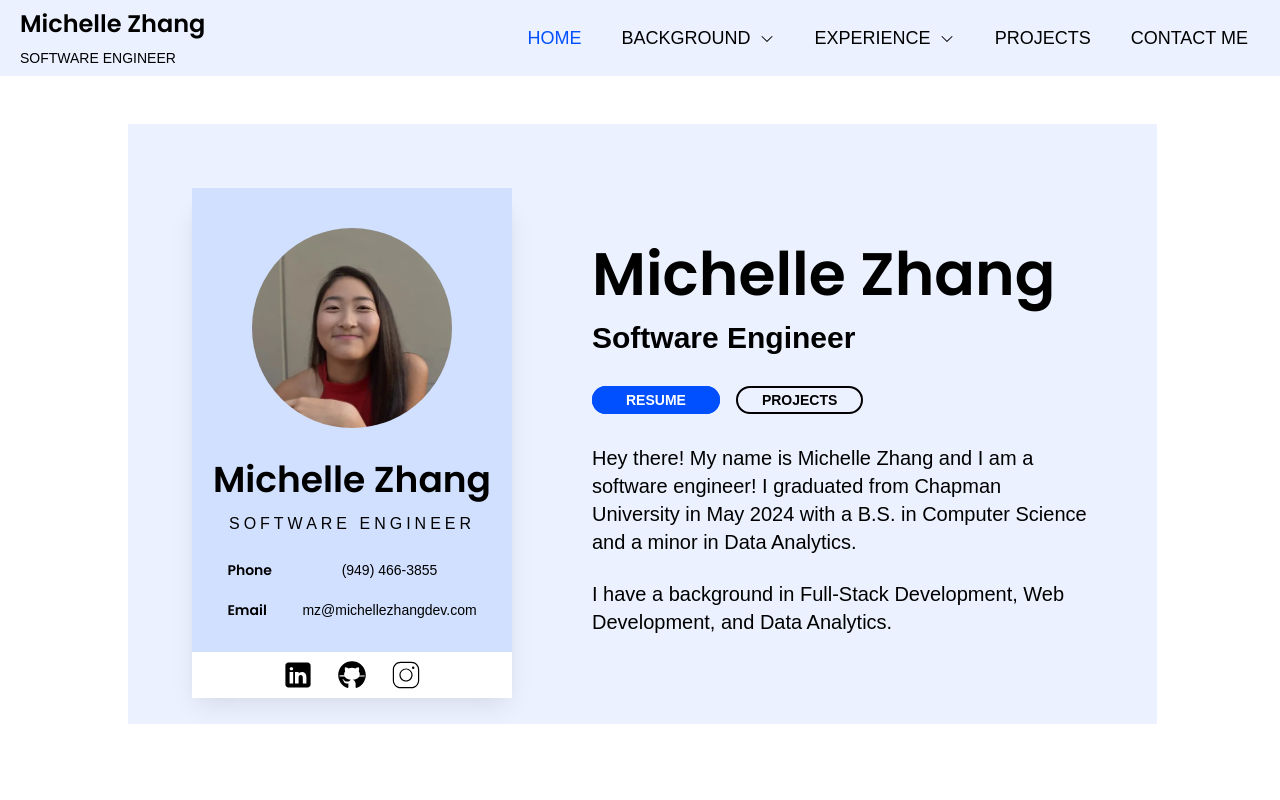
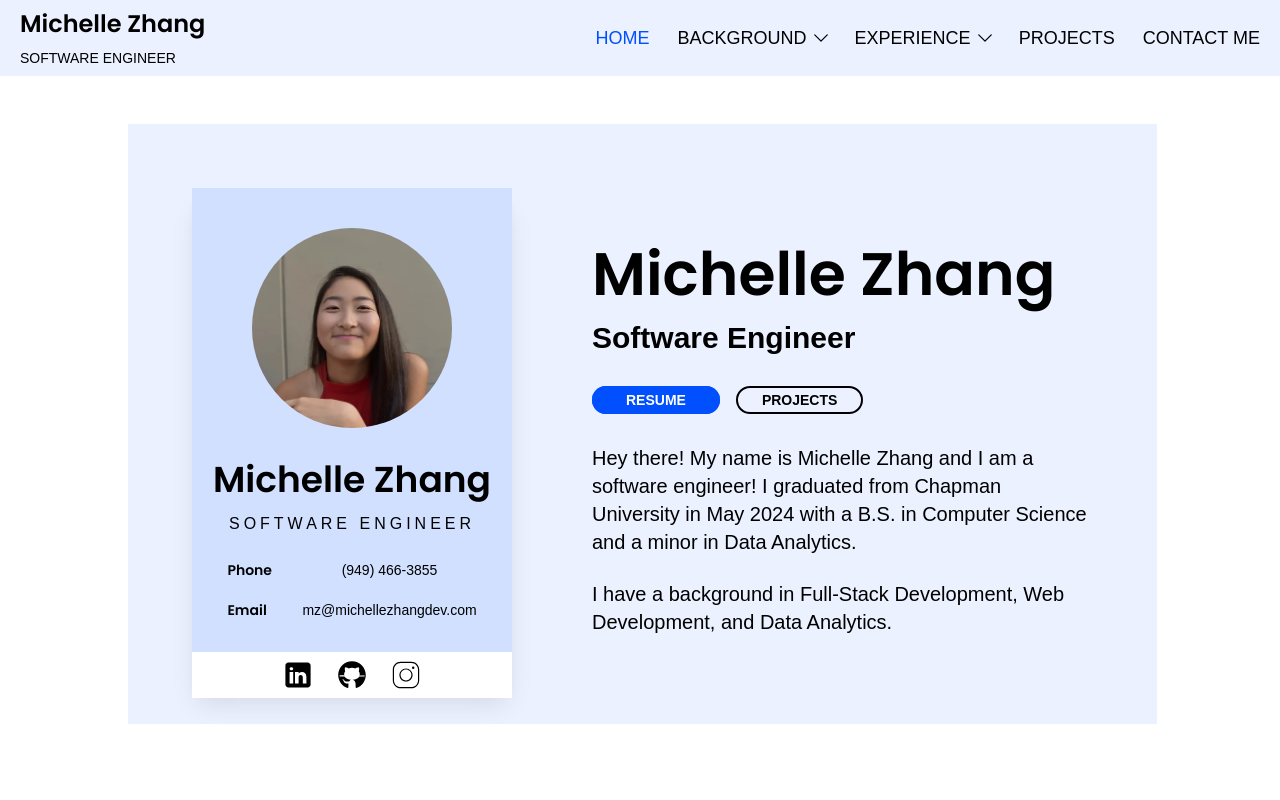
Before and after one commit to michelleezhangg/Personal-Website-Portfolio, a Next.js app: page / in a window 1280 px wide. Shown: the top 800 px of the page. Built offline with nearby package versions, Linux system fonts and the light colour scheme.

Commit message:
Add ids to dropdown and rearrange arrow icons to be next to nav links

```diff
--- a/src/app/components/BackgroundSection.jsx
+++ b/src/app/components/BackgroundSection.jsx
@@ -42,7 +42,7 @@ const BackgroundSection = () => {
       </div>
       <section>
         {/* Education Section */}
-        <div className="section">
+        <div id="education" className="section">
           <h2 className="title section-heading">Education</h2>
           {/* Education: Chapman University */}
           <div className="section-box grid grid-cols-2">
@@ -84,7 +84,7 @@ const BackgroundSection = () => {
           </div>
         </div>
         {/* Skills Section */}
-        <div className="section">
+        <div id="skills" className="section">
           <h2 className="title section-heading">Skills</h2>
           {/* Skills: Programming Languages */}
           <div className="section-box grid grid-cols-2 gap-4">
@@ -144,7 +144,7 @@ const BackgroundSection = () => {
           </div>
         </div>
         {/* About Me */}
-        <div className="section">
+        <div id="about-me" className="section">
           <h2 className="title section-heading">About Me</h2>
           {/* About Me: Languages */}
           <div className="section-box">
--- a/src/app/components/ExperienceSection.jsx
+++ b/src/app/components/ExperienceSection.jsx
@@ -35,7 +35,7 @@ const ExperienceSection = () => {
         </Link>
       </div>
       {/* Professional Experience */}
-      <div className="section">
+      <div id="professional-experience" className="section">
         <h2 className="title section-heading">Professional Experience</h2>
         {PROFESSIONAL_EXPERIENCE.map((experience, index) => (
           <ExperienceItem
@@ -54,7 +54,7 @@ const ExperienceSection = () => {
         ))}
       </div>
       {/* Volunteering and Mentorship */}
-      <div className="section">
+      <div id="volunteering-and-mentorship" className="section">
         <h2 className="title section-heading">Volunteering and Mentorship</h2>
         {VOLUNTEER_AND_MENTORSHIP_EXPERIENCE.map((experience, index) => (
           <ExperienceItem
--- a/src/app/components/Navbar.jsx
+++ b/src/app/components/Navbar.jsx
@@ -63,24 +63,42 @@ const Navbar = () => {
         <div className="hidden navbar-md:block" id="navbar">
           <ul className="flex p-4 gap-6">
             {NAV_LINKS.map((link, index) => (
-              <li key={index} className="relative">
-                {link.dropdown ? (
-                  <>
+              <li key={index} className="relative flex items-center">
+                {/* Main Link */}
+                <ScrollLink
+                  to={link.path}
+                  spy={true}
+                  smooth={true}
+                  offset={link.path === "home" ? -150 : -100}
+                  duration={500}
+                  className={`flex items-center text-lg py-2 pr-1 hover:text-darkblue uppercase cursor-pointer ${
+                    activeLink === link.path ? "text-darkblue" : ""
+                  }`}
+                  activeClass="text-darkblue"
+                  onSetActive={() => {
+                    setActiveLink(link.path);
+                    setDropdownOpen(null);
+                  }}
+                >
+                  {link.title}
+                </ScrollLink>
+                {/* Dropdown Icon */}
+                {link.dropdown && (
                   <button
                     onClick={() => toggleDropdown(index)}
-                      className={`text-lg block py-2 pr-4 hover:text-darkblue uppercase cursor-pointer ${
-                        activeLink === link.path ? "text-darkblue" : ""
-                      }`}
+                    className="flex items-center"
+                    aria-label={`${dropdownOpen === index ? "Close" : "Open"} dropdown menu`}
                   >
-                      {link.title}
                     {dropdownOpen === index ? (
-                        <ChevronUpIcon className="h-4 w-4 inline ml-2" />
+                      <ChevronUpIcon className="h-5 w-5 " />
                     ) : (
-                        <ChevronDownIcon className="h-4 w-4 inline ml-2" />
+                      <ChevronDownIcon className="h-5 w-5" />
                     )}
                   </button>
-                    {dropdownOpen === index && (
-                      <ul className="absolute bg-white shadow-md rounded-md mt-2 p-2 z-40">
+                )}
+                {/* Dropdown Menu */}
+                {dropdownOpen === index && link.dropdown && (
+                  <ul className="absolute left-0 top-full bg-lightblue shadow-md mt-4 p-2 z-40">
                     {link.dropdown.map((dropdownLink, index) => (
                       <li key={index}>
                         <ScrollLink
@@ -101,25 +119,6 @@ const Navbar = () => {
                     ))}
                   </ul>
                 )}
-                  </>
-                ) : (
-                  <ScrollLink
-                    to={link.path}
-                    spy={true}
-                    smooth={true}
-                    offset={link.path === "home" ? -150 : -100}
-                    duration={500}
-                    className={`text-lg block py-2 pr-4 hover:text-darkblue uppercase cursor-pointer ${
-                      activeLink === link.path ? "text-darkblue" : ""
-                    }`}
-                    activeClass="text-darkblue"
-                    onSetActive={(to) => {
-                      setActiveLink(to);
-                    }}
-                  >
-                    {link.title}
-                  </ScrollLink>
-                )}
               </li>
             ))}
           </ul>
--- a/src/app/utils/constants.js
+++ b/src/app/utils/constants.js
@@ -48,7 +48,7 @@ export const NAV_LINKS = [
         path: "skills",
       },
       {
-        title: "about-me",
+        title: "about me",
         path: "about-me",
       },
     ],
```
Lines whose indentation alone changed are shown as unchanged.
